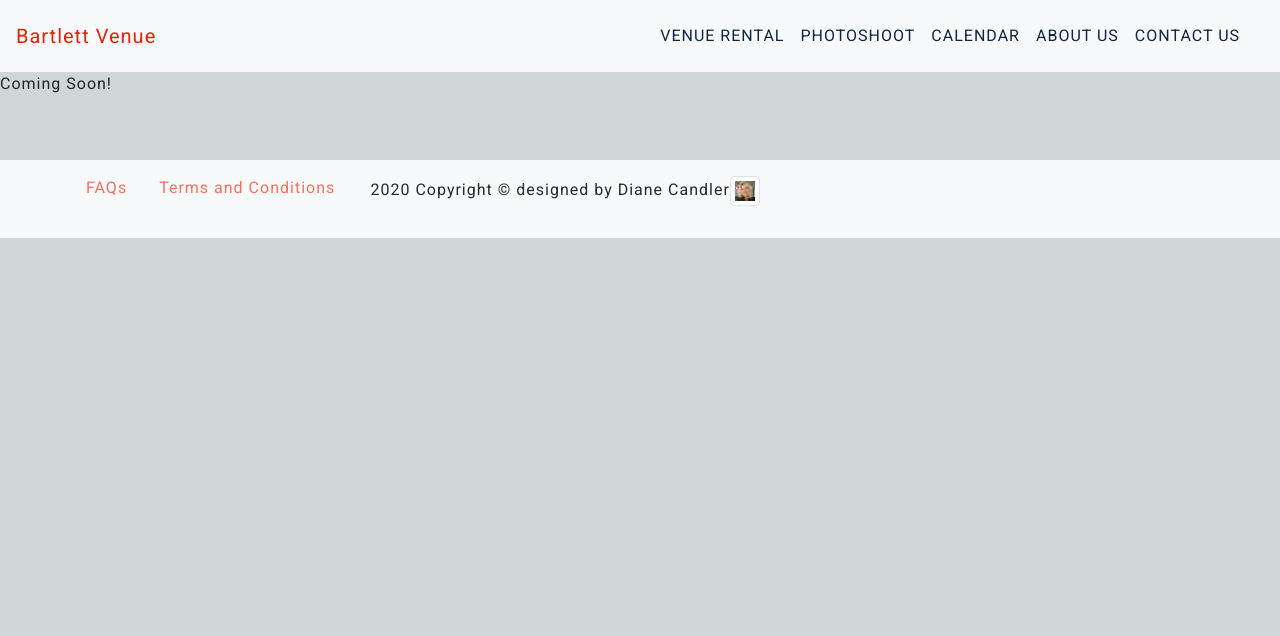
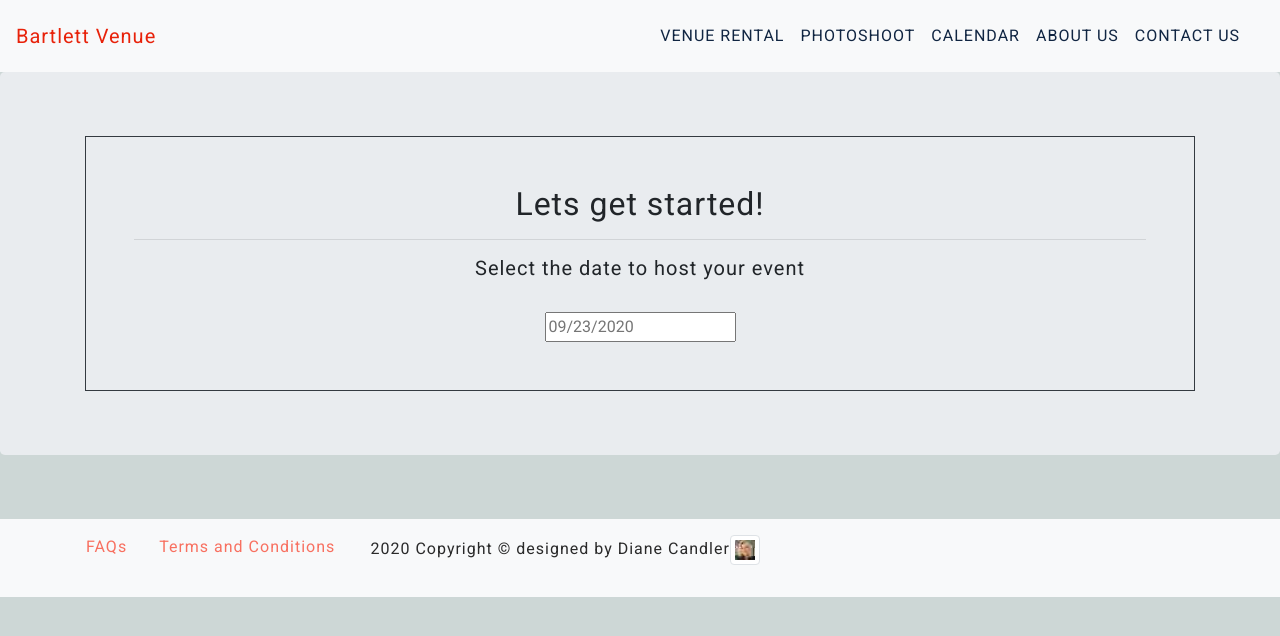
Before and after one commit to dianecandler/bvApp, a React (Create React App) app in the folder client/: page /calendar in a window 1280 px wide. Shown: the top 636 px of the page. Built offline with nearby package versions, Linux system fonts and the light colour scheme; a web font is replaced by a local one.

Commit message:
Added calendar frame - dayPicker

```diff
--- a/client/package.json
+++ b/client/package.json
@@ -14,6 +14,7 @@
     "node-sass": "^4.14.1",
     "react": "^16.13.1",
     "react-bootstrap": "^1.3.0",
+    "react-day-picker": "^7.4.8",
     "react-dom": "^16.13.1",
     "react-photo-gallery": "^8.0.0",
     "react-router-dom": "^5.2.0",
--- /dev/null
+++ b/client/src/components/PageCalendar/CTA/index.jsx
@@ -0,0 +1,63 @@
+import React from 'react';
+
+import { Jumbotron, Container, Row, Col } from 'react-bootstrap';
+
+
+import DayPickerInput from 'react-day-picker/DayPickerInput';
+import { DateUtils } from 'react-day-picker';
+import 'react-day-picker/lib/style.css';
+
+import dateFnsFormat from 'date-fns/format';
+import dateFnsParse from 'date-fns/parse';
+
+function parseDate(str, format, locale) {
+    const parsed = dateFnsParse(str, format, new Date(), { locale });
+    if (DateUtils.isDate(parsed)) {
+        return parsed;
+    }
+    return undefined;
+}
+
+function formatDate(date, format, locale) {
+    return dateFnsFormat(date, format, { locale });
+}
+
+
+export default function index() {
+    const FORMAT = 'MM/dd/yyyy';
+    return (
+        <Jumbotron>
+            <Container>
+                <Row>
+                    <Col>
+                        <div className="text-center border border-dark p-5">
+                            <h2>Lets get started!</h2>
+                            <hr />
+                            <h5>Select the date to host your event</h5>
+                            <br />
+                            <DayPickerInput
+                                formatDate={formatDate}
+                                format={FORMAT}
+                                parseDate={parseDate}
+                                placeholder={`${dateFnsFormat(new Date(), FORMAT)}`
+                                }
+                                initialMonth={new Date(2020, 10)}
+                                disabledDays={[
+                                    new Date(2020, 9, 29),
+                                    new Date(2020, 10, 3),
+                                    {
+                                      after: new Date(2020, 10, 7),
+                                      before: new Date(2020, 10, 31),
+                                    },
+                                  ]}
+
+                            />
+
+                            <br />
+                        </div>
+                    </Col>
+                </Row>
+            </Container>
+        </Jumbotron>
+    )
+}
--- a/client/src/components/PageCalendar/index.jsx
+++ b/client/src/components/PageCalendar/index.jsx
@@ -1,9 +1,10 @@
-import React from 'react'
+import React from 'react';
+import CTA from './CTA';
 
 export default function index() {
     return (
         <div>
-            Coming Soon!
+            <CTA />
         </div>
     )
 }
```
Also changed, not shown: 2 other files (tests, documents, lock files or other folders).
